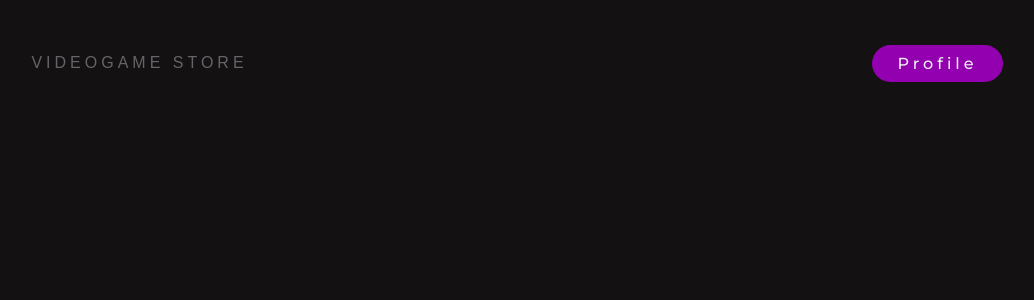
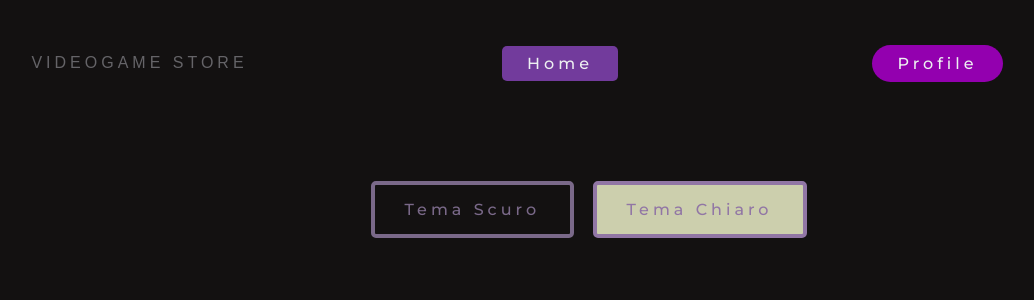
Before and after one commit to LucaUliana/Progetto-TPSIT, a PHP site: page /paginePrincipali/settings.php in a window 1280 px wide. Shown: the top 300 px of the page, without its empty margins (143-1177 px from the left). Run offline with PHP 8.4, Linux system fonts and the light colour scheme.

Commit message:
Fixate le impostazioni

```diff
--- a/videogameStore/css/style.css
+++ b/videogameStore/css/style.css
@@ -143,3 +143,54 @@ border-radius: 100px;
     background-image: linear-gradient(180deg, #D0368A 0%, #708AD4 99%);
     box-shadow: inset 2px 2px 5px 0 rgba(#fff, 0.5);
 }
+
+
+/*******************************************************/
+
+
+
+
+#scuro{
+    margin-top: 5%;
+    margin-left: 40%;
+    font-family: "Montserrat", sans-serif;
+    list-style-type: none;
+    font-weight: 500;
+    font-size: 16px;
+    color: rgb(122, 105, 137);
+    text-decoration: none;
+    padding: 15px 30px;
+    background-color: rgb(19, 17, 17);
+    border: solid 4px;
+    border-color: rgb(122, 105, 137);
+    border-radius: 5px;
+    cursor: pointer;
+    transition: all 0.3s ease 0s;
+}
+
+#scuro:hover{
+    background-color: rgba(173, 66, 255, 0.4);
+}
+
+/*******************/
+
+#chiaro{
+    margin: 10px;
+    font-family: "Montserrat", sans-serif;
+    list-style-type: none;
+    font-weight: 500;
+    font-size: 16px;
+    color: rgb(145, 118, 165);
+    text-decoration: none;
+    padding: 15px 30px;
+    background-color: rgb(204, 207, 173);
+    border: solid 4px;
+    border-color: rgb(145, 118, 165);
+    border-radius: 5px;
+    cursor: pointer;
+    transition: all 0.3s ease 0s;
+}
+
+#chiaro:hover{
+    background-color: rgba(173, 66, 255, 0.4);
+}
--- a/videogameStore/paginePrincipali/settings.php
+++ b/videogameStore/paginePrincipali/settings.php
@@ -10,9 +10,15 @@
 					<li class="nav-logo">VIDEOGAME STORE</li>
 				</ul>
 			</nav>
+			<a href="../home.php">
+			<button class="browsing">Home</button>
+			</a>
 			<a href="profile.php">
 			<button class="nav">Profile</button>
 			</a>
 		</header>
+			<button class="browsing" id="scuro">Tema Scuro</button>
+
+			<button class="browsing" id="chiaro">Tema Chiaro</button>
     </body>
 </html>
```
